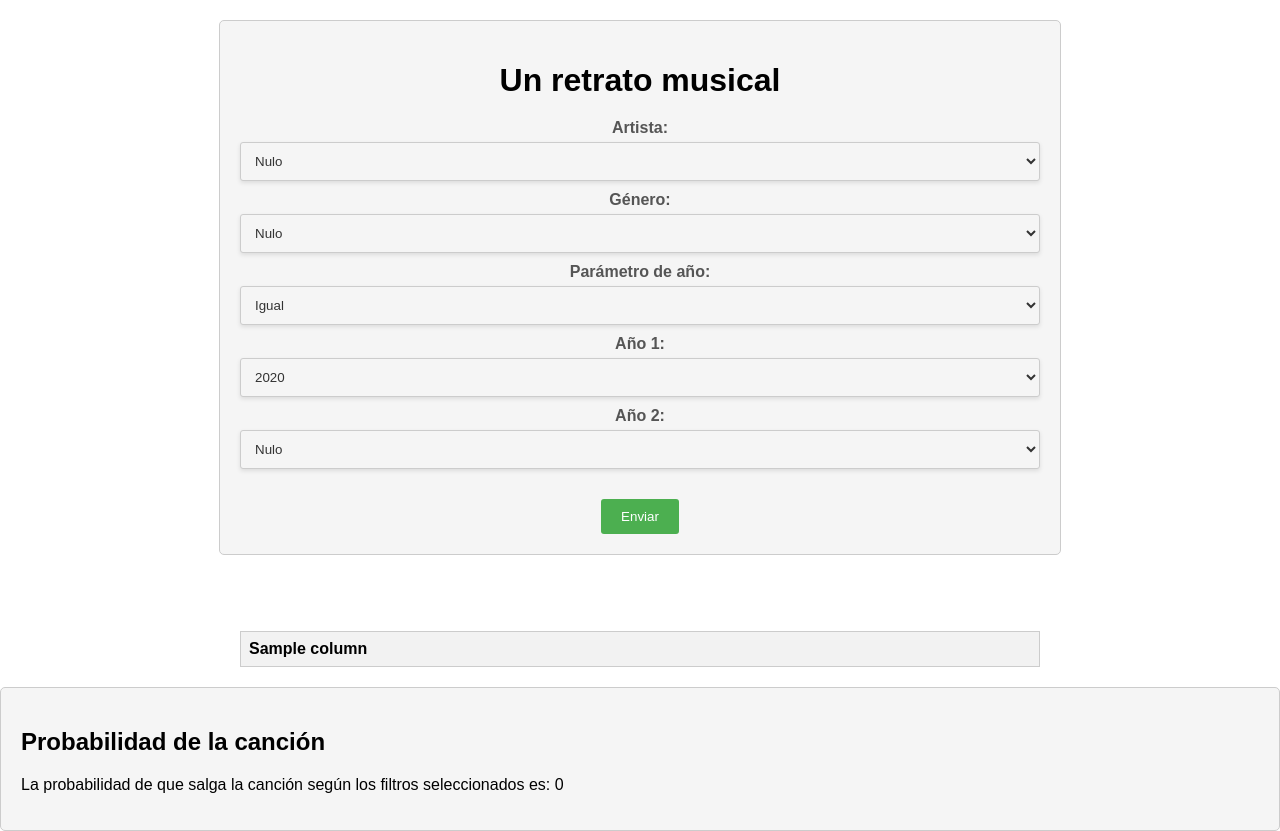
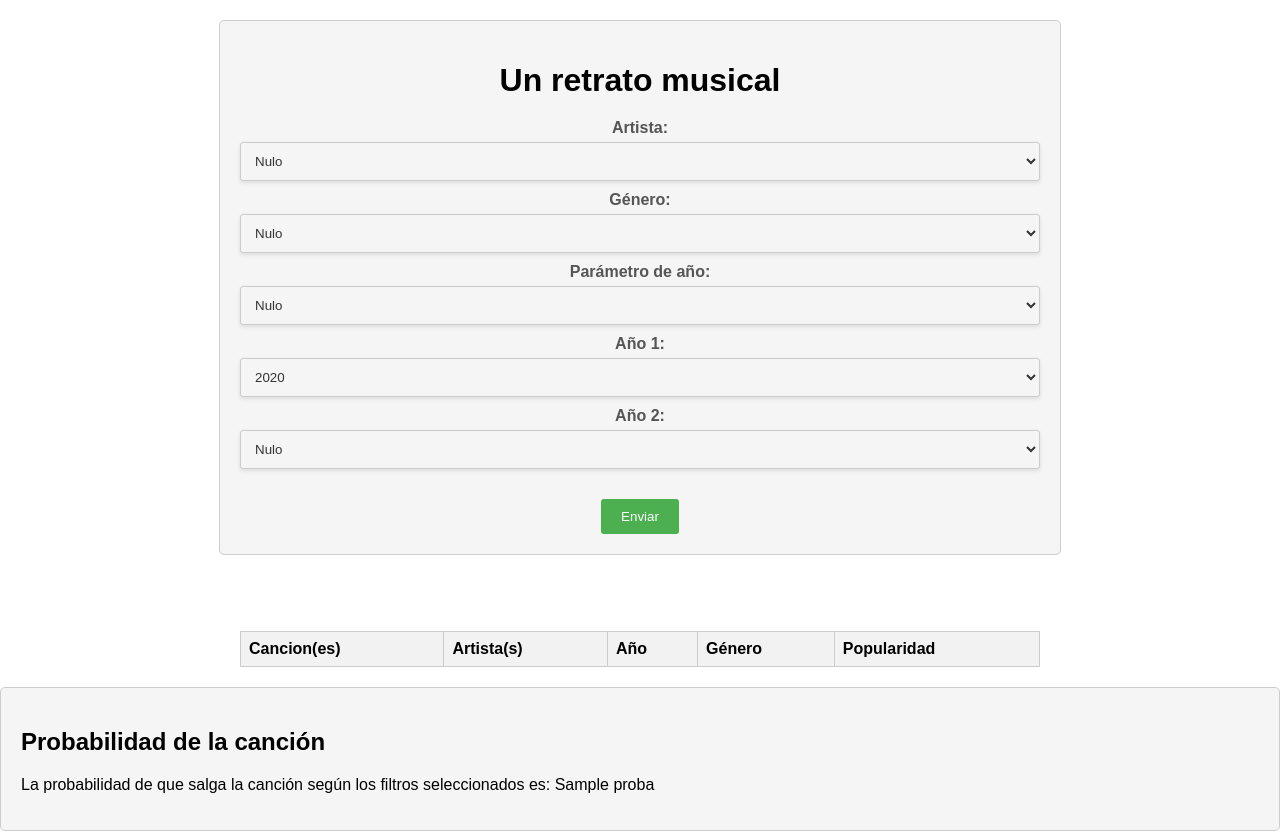
Before and after one commit to ChristopherArgenis/MusicPlayerSearch, a Flask app: template app/templates/Sitio_web.html in a window 1280 px wide. Run offline with Flask 3, Linux system fonts and the light colour scheme; the template is opened without the code that fills it: most values are stand-ins (such as "Sample title", 1, 10 or a date in 2020); lists and menus that the app fills with data are empty.

Commit message:
Update Sitio_web.html
Agregando |tojson para artista y genero, para pasar valor adecuadamente.
Agregando Select Nulos para reinicio de la pagina.
Agreamos los table head manualmente en español.
Modificamos el head a 10 valores.
Desplegar la probabilidad.

```diff
--- a/app/templates/Sitio_web.html
+++ b/app/templates/Sitio_web.html
@@ -14,7 +14,7 @@
     <select name="artist" id="artist">
         <option value="Select">Nulo</option>
         {% for artist in consulta.df["Artist"].unique() %}
-            <option value={{artist}}>{{artist}}</option>
+            <option value={{artist|tojson}}>{{artist}}</option>
         {% endfor %}
     </select>
 
@@ -22,12 +22,13 @@
     <select name="genre" id="genre">
         <option value="Select">Nulo</option>
         {% for genre in consulta.df["Genre"].unique() %}
-            <option value={{genre}}>{{genre}}</option>
+            <option value={{genre|tojson}}>{{genre}}</option>
         {% endfor %}
     </select>
 
     <label for="select">Parámetro de año:</label>
     <select name="select" id="select">
+        <option value="Select">Nulo</option>
         <option value="Igual" name="Igual">Igual</option>
         <option value="Apartir" name="Apartir">Apartir</option>
         <option value="Desde" name="Desde">Desde</option>
@@ -42,7 +43,7 @@
 
     <label for="year2">Año 2:</label>
     <select name="year2" id="year2">
-        <option value="Select">Nulo</option>
+        <option value="1">Nulo</option>
         {% for year in years %}
             <option value={{year}}>{{year}}</option>
         {% endfor %}
@@ -55,13 +56,15 @@
     <table>
         <thead>
             <tr>
-                {% for column in consulta.df.columns %}
-                    <th>{{column}}</th>
-                {% endfor %}
-            </tr>
+                <th>Cancion(es)</th>
+                <th>Artista(s)</th>
+                <th>Año</th>
+                <th>G&eacute;nero</th>
+                <th>Popularidad</th>
+              </tr>
         </thead>
         <tbody>
-            {% for row in consulta.df.head().values.tolist()[1:] %}
+            {% for row in consulta.df.head(10).values.tolist()[1:] %}
             <tr>
                 {% for cell in row %}
                     <td>{{ cell }}</td>
@@ -73,7 +76,7 @@
 <!-- Espacio de la Probabilidad -->
 <div class="probabilidad">
     <h2>Probabilidad de la canción</h2>
-    <p>La probabilidad de que salga la canción según los filtros seleccionados es: 0</p>
+    <p>La probabilidad de que salga la canción según los filtros seleccionados es: {{proba}}</p>
 </div>
 </body>
 </html>
```
